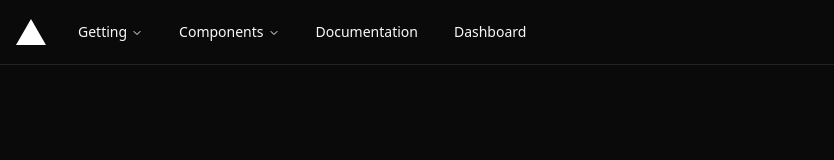
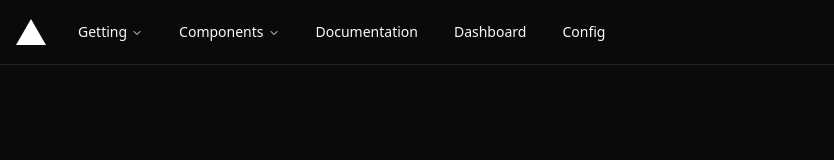
Before and after one commit to ChiosYang/TimeTracker, a Next.js app: page / in a window 1280 px wide. Shown: the top 160 px of the page, without its empty margins (0-834 px from the left). Built offline with nearby package versions, Linux system fonts and the light colour scheme.

Commit message:
导航栏优化

```diff
--- a/components/main-nav.tsx
+++ b/components/main-nav.tsx
@@ -124,6 +124,13 @@ export function MainNav() {
               </Link>
             </NavigationMenuLink>
           </NavigationMenuItem>
+          <NavigationMenuItem>
+            <NavigationMenuLink asChild>
+              <Link href="/config" className={navigationMenuTriggerStyle()}>
+                Config
+              </Link>
+            </NavigationMenuLink>
+          </NavigationMenuItem>
         </NavigationMenuList>
       </NavigationMenu>
     </div>
```
